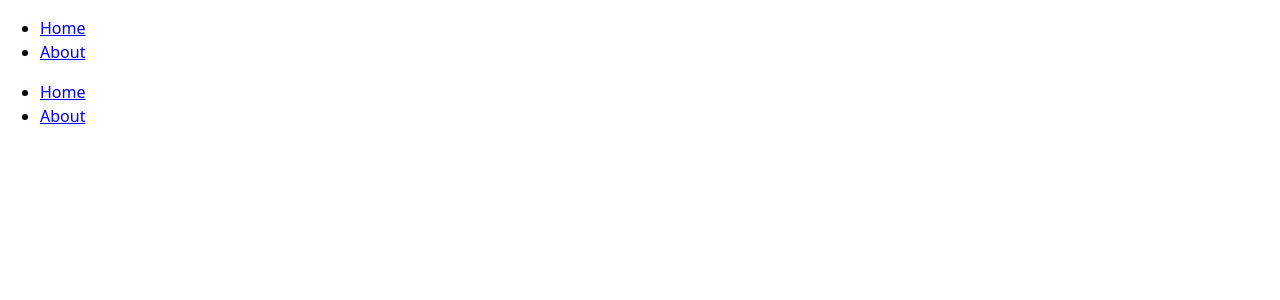
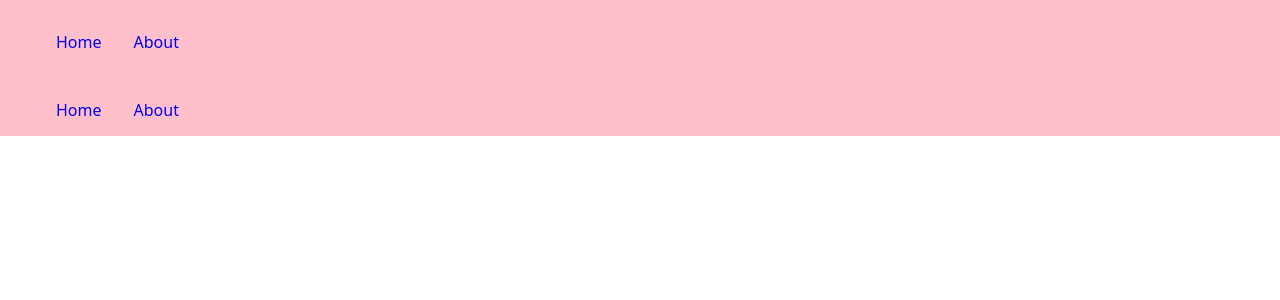
Before and after one commit to angelgp-droid/cs312Project, an Angular app: page /navbar in a window 1280 px wide. Shown: the top 300 px of the page. Built offline with nearby package versions, Linux system fonts and the light colour scheme.

Commit message:
adjusted navbar css

```diff
--- a/src/app/navbar/navbar.component.css
+++ b/src/app/navbar/navbar.component.css
@@ -0,0 +1,25 @@
+.navbar{
+    list-style-type: none;
+    margin: auto;
+    padding: auto;
+    overflow: hidden;
+    background-color:#ffc0cb;
+}
+.navItem{
+    list-style-type: none;
+    float:left;
+}
+.navItem a {
+    display: block;
+    text-align: center;
+    padding: 14px 16px;
+    text-decoration: none;
+}
+.navItem a:hover{
+    color:#ffff00;
+}
+.navItem a.active {
+    font-weight: bold;
+    color: #000080;
+    border-bottom: 2px solid #000080;
+}
--- a/src/app/navbar/navbar.component.html
+++ b/src/app/navbar/navbar.component.html
@@ -1,6 +1,6 @@
 <nav class="navbar">
     <ul class="navbarLinks">
-        <li><a routerLink="/" routerLinkActive="active" [routerLinkActiveOptions]="{exact: true}">Home</a></li>
-        <li><a routerLink="/about" routerLinkActive="active">About</a></li>
+        <li class="navItem"><a routerLink="/" routerLinkActive="active" [routerLinkActiveOptions]="{exact: true}">Home</a></li>
+        <li class="navItem"><a routerLink="/about" routerLinkActive="active">About</a></li>
     </ul>
 </nav>
```
